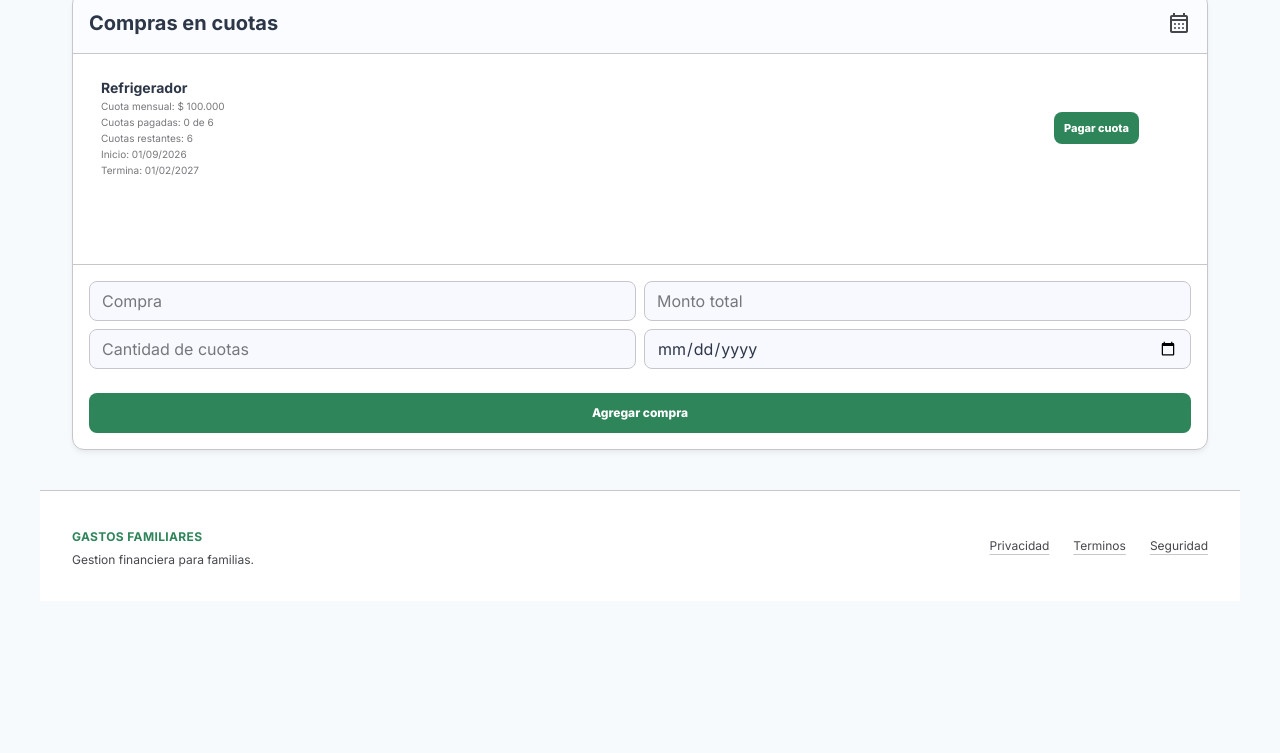
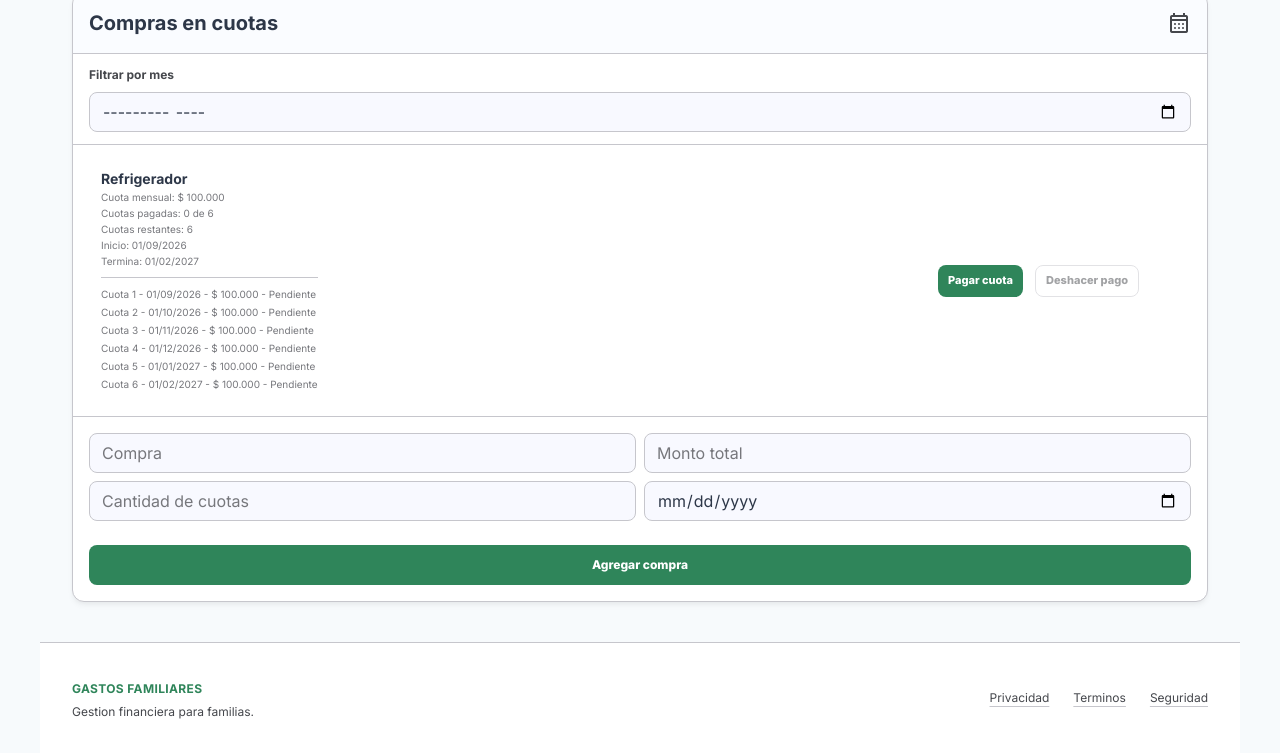
Before and after one commit to Jeremy-s-g/proyecto_gastos, a plain HTML site: page index.html in a window 1280 px wide. Shown: the part 1060-1813 px from the top of the page. Before the commit the page ends 1661 px from the top, so only its background shows below. Drawn offline with nearby package versions, Linux system fonts and the light colour scheme.

Commit message:
Se agrega historial y filtro mensual de cuotas

```diff
--- a/css/styles.css
+++ b/css/styles.css
@@ -421,6 +421,23 @@ a {
   line-height: 16px;
 }
 
+.installment-history {
+  display: grid;
+  gap: 2px;
+  margin-top: 8px;
+  padding-top: 8px;
+  border-top: 1px solid var(--outline-variant);
+}
+
+.installment-history .paid {
+  color: var(--primary);
+  font-weight: 700;
+}
+
+.installment-history .pending {
+  color: var(--outline);
+}
+
 .item-copy .status-positive {
   color: var(--primary);
   font-weight: 800;
@@ -471,6 +488,27 @@ a {
 }
 
 .payment-button:disabled {
+  cursor: not-allowed;
+  opacity: 0.5;
+}
+
+.undo-payment-button {
+  min-height: 32px;
+  padding: 0 10px;
+  border: 1px solid var(--outline-variant);
+  border-radius: 8px;
+  color: var(--text-muted);
+  background: transparent;
+  font-size: 11px;
+  font-weight: 800;
+}
+
+.undo-payment-button:hover:not(:disabled) {
+  color: var(--negative);
+  border-color: var(--negative);
+}
+
+.undo-payment-button:disabled {
   cursor: not-allowed;
   opacity: 0.5;
 }
--- a/index.html
+++ b/index.html
@@ -160,6 +160,11 @@
           <span class="material-symbols-outlined muted">calendar_month</span>
         </div>
 
+        <div class="card-filter">
+          <label for="filtro-mes-cuotas">Filtrar por mes</label>
+          <input type="month" id="filtro-mes-cuotas">
+        </div>
+
         <div class="item-list" id="lista-compras-cuotas"></div>
 
         <form id="form-compra-cuotas" class="compact-form">
--- a/js/app.js
+++ b/js/app.js
@@ -77,15 +77,19 @@ function formatearFecha(fecha) {
   return `${partes[2]}/${partes[1]}/${partes[0]}`;
 }
 
-function calcularFechaTermino(fechaInicio, cantidadCuotas) {
-  const fechaTermino = new Date(`${fechaInicio}T12:00:00`);
-  fechaTermino.setMonth(fechaTermino.getMonth() + cantidadCuotas - 1);
+function calcularFechaCuota(fechaInicio, numeroCuota) {
+  const fechaCuota = new Date(`${fechaInicio}T12:00:00`);
+  fechaCuota.setMonth(fechaCuota.getMonth() + numeroCuota - 1);
 
-  const anio = fechaTermino.getFullYear();
-  const mes = String(fechaTermino.getMonth() + 1).padStart(2, "0");
-  const dia = String(fechaTermino.getDate()).padStart(2, "0");
+  const anio = fechaCuota.getFullYear();
+  const mes = String(fechaCuota.getMonth() + 1).padStart(2, "0");
+  const dia = String(fechaCuota.getDate()).padStart(2, "0");
 
   return `${anio}-${mes}-${dia}`;
+}
+
+function calcularFechaTermino(fechaInicio, cantidadCuotas) {
+  return calcularFechaCuota(fechaInicio, cantidadCuotas);
 }
 
 function generarId(tipo) {
@@ -310,6 +314,8 @@ function renderDeudas() {
 
 function renderComprasCuotas() {
   const listaCompras = document.getElementById("lista-compras-cuotas");
+  const filtroMes = document.getElementById("filtro-mes-cuotas").value;
+  let cuotasMostradas = 0;
 
   if (comprasCuotas.length === 0) {
     renderEmptyState(listaCompras, "Sin compras en cuotas.");
@@ -322,15 +328,29 @@ function renderComprasCuotas() {
     const valorCuota = Math.round(compra.montoTotal / compra.cantidadCuotas);
     const cuotasRestantes = Math.max(compra.cantidadCuotas - compra.cuotasPagadas, 0);
     const fechaTermino = calcularFechaTermino(compra.fechaInicio, compra.cantidadCuotas);
+    const historial = [];
     const fila = crearElemento("div", "finance-item");
     const copy = crearElemento("div", "item-copy");
     const actions = crearElemento("div", "item-actions");
     const botonPago = crearElemento("button", "payment-button", "Pagar cuota");
+    const botonDeshacer = crearElemento("button", "undo-payment-button", "Deshacer pago");
 
     botonPago.type = "button";
     botonPago.disabled = compra.cuotasPagadas >= compra.cantidadCuotas;
     botonPago.addEventListener("click", function () {
       compra.cuotasPagadas += 1;
+      renderAll();
+      showToast();
+    });
+
+    botonDeshacer.type = "button";
+    botonDeshacer.disabled = compra.cuotasPagadas === 0;
+    botonDeshacer.addEventListener("click", function () {
+      if (compra.cuotasPagadas === 0) {
+        return;
+      }
+
+      compra.cuotasPagadas -= 1;
       renderAll();
       showToast();
     });
@@ -342,7 +362,37 @@ function renderComprasCuotas() {
     copy.appendChild(crearElemento("span", "", `Inicio: ${formatearFecha(compra.fechaInicio)}`));
     copy.appendChild(crearElemento("span", "", `Termina: ${formatearFecha(fechaTermino)}`));
 
+    for (let numero = 1; numero <= compra.cantidadCuotas; numero++) {
+      historial.push({
+        numero,
+        fecha: calcularFechaCuota(compra.fechaInicio, numero),
+        monto: valorCuota,
+        pagada: numero <= compra.cuotasPagadas
+      });
+    }
+
+    const cuotasVisibles = filtroMes
+      ? historial.filter((cuota) => cuota.fecha.startsWith(filtroMes))
+      : historial;
+
+    if (cuotasVisibles.length === 0) {
+      continue;
+    }
+
+    const historialElement = crearElemento("div", "installment-history");
+
+    for (const cuota of cuotasVisibles) {
+      const estado = cuota.pagada ? "paid" : "pending";
+      const texto = `Cuota ${cuota.numero} - ${formatearFecha(cuota.fecha)} - ${formatearMoneda(cuota.monto)} - ${cuota.pagada ? "Pagada" : "Pendiente"}`;
+      historialElement.appendChild(crearElemento("span", estado, texto));
+    }
+
+    cuotasMostradas += cuotasVisibles.length;
+
+    copy.appendChild(historialElement);
+
     actions.appendChild(botonPago);
+    actions.appendChild(botonDeshacer);
     actions.appendChild(crearBotonEliminar(`Eliminar ${compra.nombre}`, function () {
       comprasCuotas = comprasCuotas.filter((item) => item.id !== compra.id);
     }));
@@ -350,6 +400,10 @@ function renderComprasCuotas() {
     fila.appendChild(copy);
     fila.appendChild(actions);
     listaCompras.appendChild(fila);
+  }
+
+  if (cuotasMostradas === 0) {
+    renderEmptyState(listaCompras, "No hay cuotas para el mes seleccionado.");
   }
 }
 
@@ -556,6 +610,7 @@ document.getElementById("form-compra-cuotas").addEventListener("submit", functio
 
 document.getElementById("btn-reiniciar-datos").addEventListener("click", reiniciarDatos);
 document.getElementById("filtro-categoria-gastos").addEventListener("change", renderGastos);
+document.getElementById("filtro-mes-cuotas").addEventListener("change", renderComprasCuotas);
 
 cargarDatos();
 renderAll();
```
Also changed, not shown: README.md.
